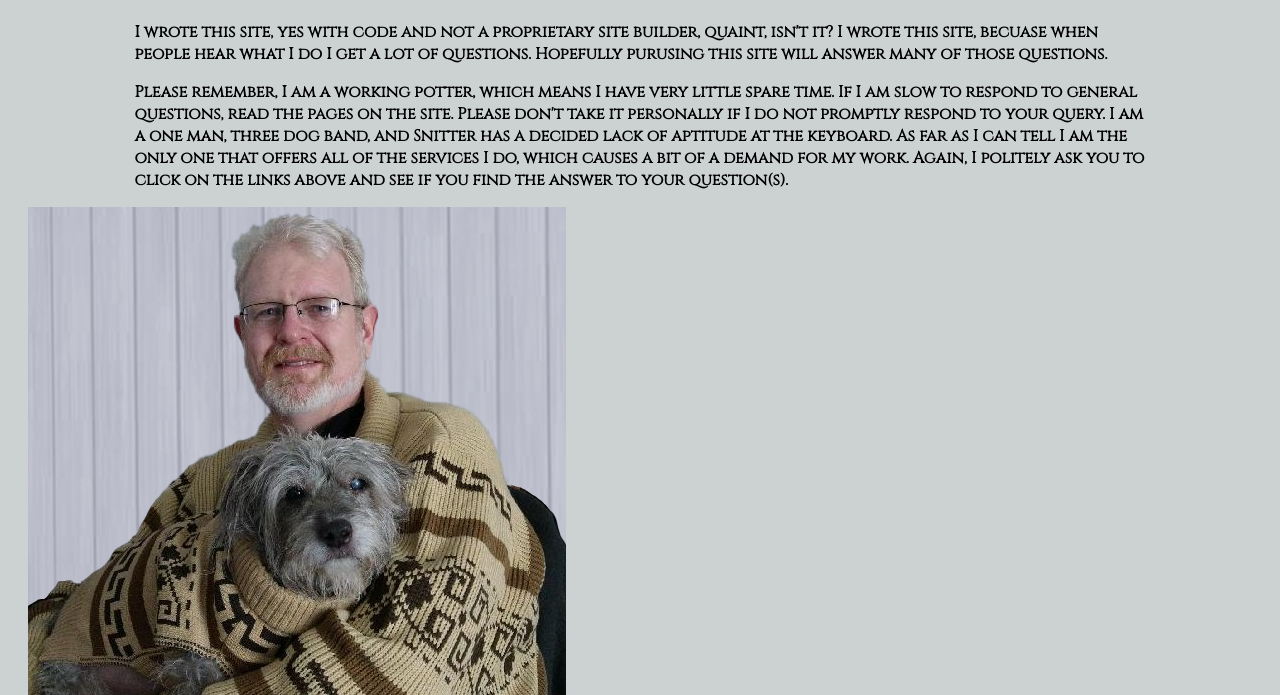
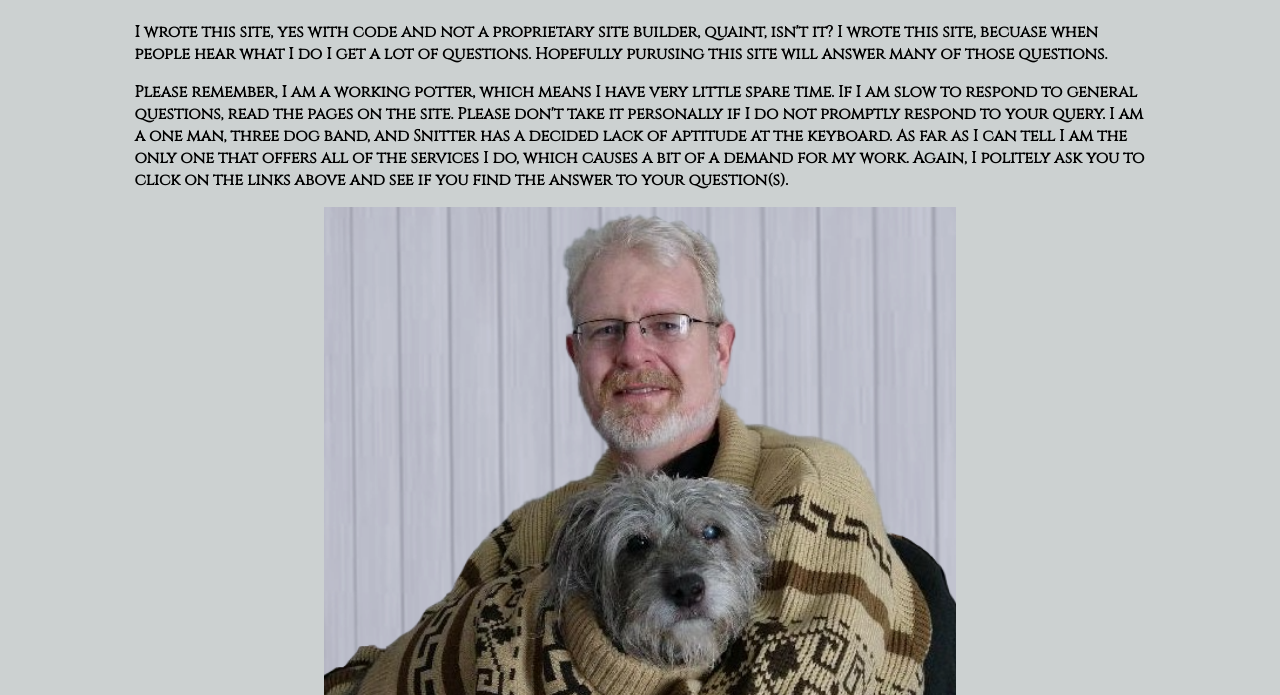
Before and after one commit to cuthulu68/amm, a plain HTML site: page index.html in a window 1280 px wide. Shown: the part 257-952 px from the top of the page. Drawn offline with Linux system fonts and the light colour scheme.

Commit message:
Update index.html

```diff
--- a/index.html
+++ b/index.html
@@ -33,7 +33,7 @@
    As far as I can tell I am the only one that offers all of the services I do, which causes a bit of a demand for my work.
    Again, I politely ask you to click on the links above and see if you find the answer to your question(s). </b></p>
 
-<img src="Snitter clay works.png" hspace="20px">
+<img src="Snitter clay works.png" hspace="20px" class="center" class="center">
 
 <footer>
 
```
